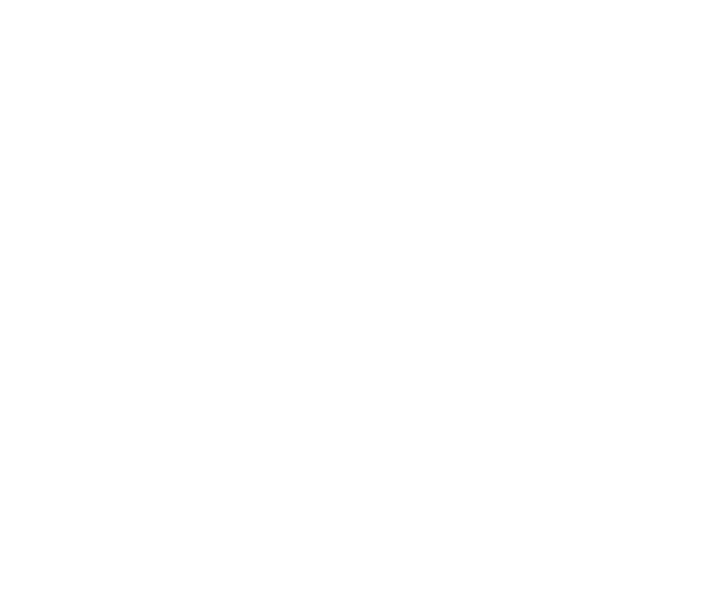
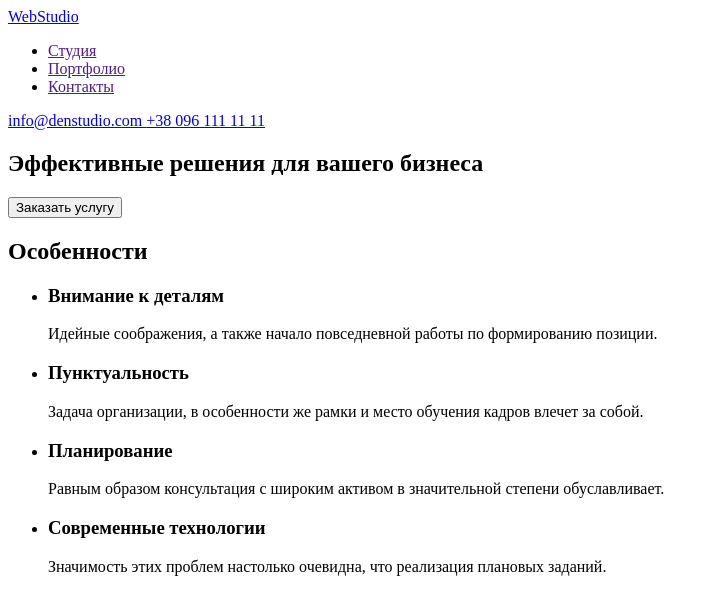
Before and after one commit to NatashaZlenko/github-tutorial1, a plain HTML site: page index.html in a window 1280 px wide. Shown: the whole page, without its empty margins (0-719 px from the left). Drawn offline with Linux system fonts and the light colour scheme.

Commit message:
Добавляет навигацию на сайте

```diff
--- a/index.html
+++ b/index.html
@@ -1,14 +1,53 @@
 <!DOCTYPE html>
-<html lang="en">
-
+<html lang="ru">
 <head>
     <meta charset="UTF-8">
-    <meta name="viewpoint" content="width=device=width initial-scale=1.0">
-    <title> Document </title>
+    <meta http-equiv="X-UA-Compatible" content="IE=edge">
+    <meta name="viewport" content="width=device-width, initial-scale=1.0">
+    <title>Document</title>
 </head>
+<body>
+    <header>
+        <nav>
+        <a href="/"> WebStudio </a>
+            <ul>
+                <li> <a href=""> Студия </a></li>
+                <li> <a href=""> Портфолио </a></li>
+                <li> <a href=""> Контакты </a></li>
+            </ul>
+        </nav>
+        <a href="mailto:info@devstudio.com"> info@denstudio.com </a>
+        <a href="tel:+380961111111"> +38 096 111 11 11 </a>
+    </header>
 
-<body>
+    <div>
+        <section>
+            <h1> Эффективные решения для вашего бизнеса </h1>
+            <button type="button"> Заказать услугу </button>
+        </section>
+    </div>
+
+    <section>
+        <h2> Особенности </h2>
+        <ul>
+            <li>
+                <h3> Внимание к деталям </h3>
+                <p> Идейные соображения, а также начало повседневной работы по формированию позиции.</p>
+            </li>
+            <li>
+                <h3> Пунктуальность </h3>
+                <p> Задача организации, в особенности же рамки и место обучения кадров влечет за собой. </p>
+            </li>
+            <li>
+                <h3> Планирование </h3>
+                <p> Равным образом консультация с широким активом в значительной степени обуславливает. </p>
+            </li>
+            <li>
+                <h3> Современные технологии </h3>
+                <p> Значимость этих проблем настолько очевидна, что реализация плановых заданий. </p>
+            </li>
+        </ul>
+    </section>
 
 </body>
-
 </html>
```
